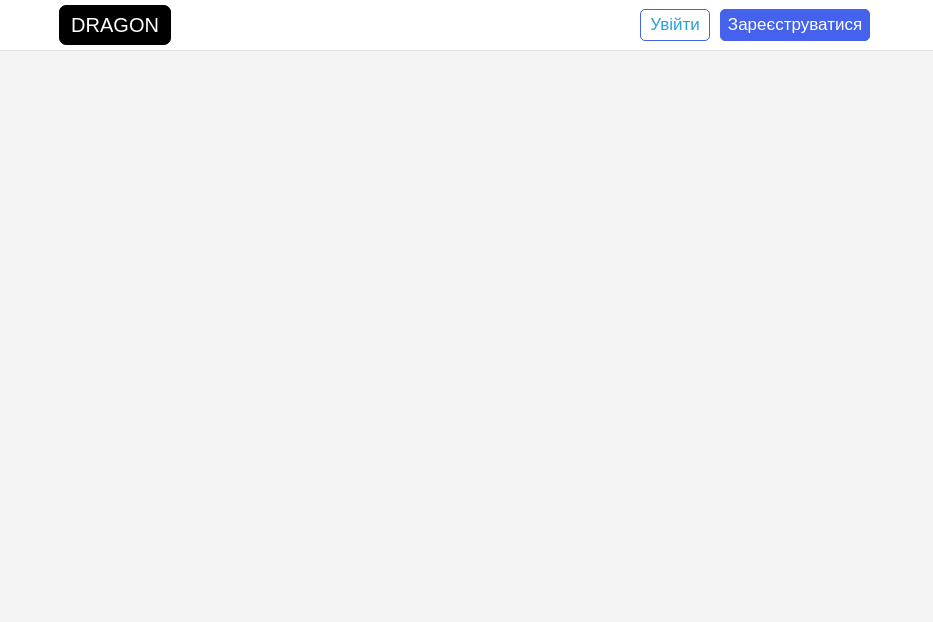
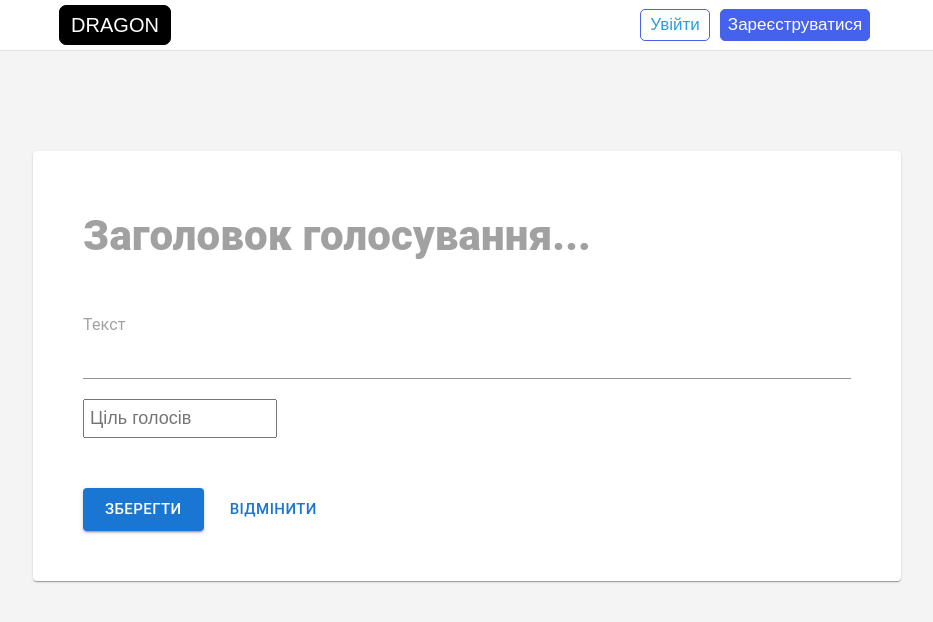
Before and after one commit to Amigo20057/dragon, a React (Vite) app in the folder local/: page /posts/1/edit in a window 1280 px wide. Shown: the top 622 px of the page, without its empty margins (173-1106 px from the left). Built offline with nearby package versions, Linux system fonts and the light colour scheme; no server answers.

Commit message:
updatePost

```diff
--- a/local/src/App.jsx
+++ b/local/src/App.jsx
@@ -19,6 +19,7 @@ function App() {
 			<Routes>
 				<Route path='/' element={<Home />} />
 				<Route path='/posts/:id' element={<FullPost />} />
+				<Route path='/posts/:id/edit' element={<AddPost />} />
 				<Route path='/add-post' element={<AddPost />} />
 				<Route path='/login' element={<Login />} />
 				<Route path='/register' element={<Registration />} />
--- a/local/src/Pages/AddPost/AddPost.jsx
+++ b/local/src/Pages/AddPost/AddPost.jsx
@@ -1,20 +1,23 @@
 import Button from '@mui/material/Button'
 import Paper from '@mui/material/Paper'
 import TextField from '@mui/material/TextField'
-import React, { useState } from 'react'
+import React, { useEffect, useState } from 'react'
 import { useSelector } from 'react-redux'
-import { Link, useNavigate } from 'react-router-dom'
+import { Link, useNavigate, useParams } from 'react-router-dom'
 import axios from '../../axios'
 import { selectIsAuth } from '../../redux/slices/auth'
 import styles from './AddPost.module.scss'
 
 export const AddPost = () => {
+	const { id } = useParams()
 	const navigate = useNavigate()
 	const isAuth = useSelector(selectIsAuth)
 	const [title, setTitle] = useState('')
 	const [text, setText] = useState('')
 	const [targetVote, setTargetVote] = useState('')
 	const [isLoading, setLoading] = useState(false)
+
+	const isEditing = Boolean(id)
 
 	const onSubmit = async () => {
 		try {
@@ -26,11 +29,13 @@ export const AddPost = () => {
 				targetVote,
 			}
 
-			const { data } = await axios.post('/posts', fields)
+			const { data } = isEditing
+				? await axios.patch(`/posts/${id}`, fields)
+				: await axios.post('/posts', fields)
 
-			const id = data._id
+			const _id = isEditing ? id : data._id
 
-			navigate(`/posts/${id}`)
+			navigate(`/posts/${_id}`)
 		} catch (err) {
 			console.warn(err)
 			alert('Помилка при створенні посту')
@@ -38,6 +43,23 @@ export const AddPost = () => {
 			setLoading(false) // Reset loading state
 		}
 	}
+
+	useEffect(() => {
+		if (id) {
+			axios
+				.get(`/posts/${id}`)
+				.then(({ data }) => {
+					setTitle(data.title)
+					setText(data.text)
+					setTargetVote(data.targetVote)
+				})
+				.catch(err => {
+					console.log(err)
+					alert('Помилка при отриманні посту')
+				})
+		}
+	}, [])
+
 	return (
 		<div className={styles.addPost}>
 			<Paper style={{ padding: 50, width: '60%' }}>
@@ -66,7 +88,7 @@ export const AddPost = () => {
 				/>
 				<div className={styles.buttons}>
 					<Button onClick={onSubmit} size='large' variant='contained'>
-						Опублікувати
+						{isEditing ? 'Зберегти' : 'Опублікувати'}
 					</Button>
 					<Link to='/'>
 						<Button size='large'>Відмінити</Button>
--- a/local/src/components/Post/Post.jsx
+++ b/local/src/components/Post/Post.jsx
@@ -1,6 +1,8 @@
 import { Check, Eye, Pencil, Trash2 } from 'lucide-react'
 import React from 'react'
+import { useDispatch } from 'react-redux'
 import { Link } from 'react-router-dom'
+import { fetchRemovePost } from '../../redux/slices/posts'
 import { UserInfo } from '../UserInfo/UserInfo'
 import style from './Post.module.scss'
 
@@ -16,6 +18,14 @@ export const Post = ({
 	isEditable,
 	isFullPost,
 }) => {
+	const dispatch = useDispatch()
+
+	const onClickRemove = () => {
+		if (window.confirm('Ви впевнені, що хочете видалити голосування?')) {
+			dispatch(fetchRemovePost(_id))
+		}
+	}
+
 	return (
 		<div className={!isFullPost ? style.post : style.fullPost}>
 			{isEditable && (
@@ -38,7 +48,7 @@ export const Post = ({
 					>
 						<Pencil color='#000' />
 					</Link>
-					<Trash2 />
+					<Trash2 onClick={onClickRemove} />
 				</div>
 			)}
 			<div className={style.wrapper}>
--- a/local/src/redux/slices/posts.js
+++ b/local/src/redux/slices/posts.js
@@ -5,6 +5,12 @@ export const fetchPosts = createAsyncThunk('posts/fetchPosts', async () => {
 	const { data } = await axios.get('/posts')
 	return data
 })
+export const fetchRemovePost = createAsyncThunk(
+	'posts/fetchRemovePost',
+	async id => {
+		axios.delete(`/posts/${id}`)
+	}
+)
 
 const initialState = {
 	posts: {
@@ -31,6 +37,12 @@ const postsSlice = createSlice({
 				state.posts.items = []
 				state.posts.status = 'error'
 			})
+
+			.addCase(fetchRemovePost.pending, (state, action) => {
+				state.posts.items = state.posts.items.filter(
+					obj => obj._id !== action.meta.arg
+				)
+			})
 	},
 })
 
```
